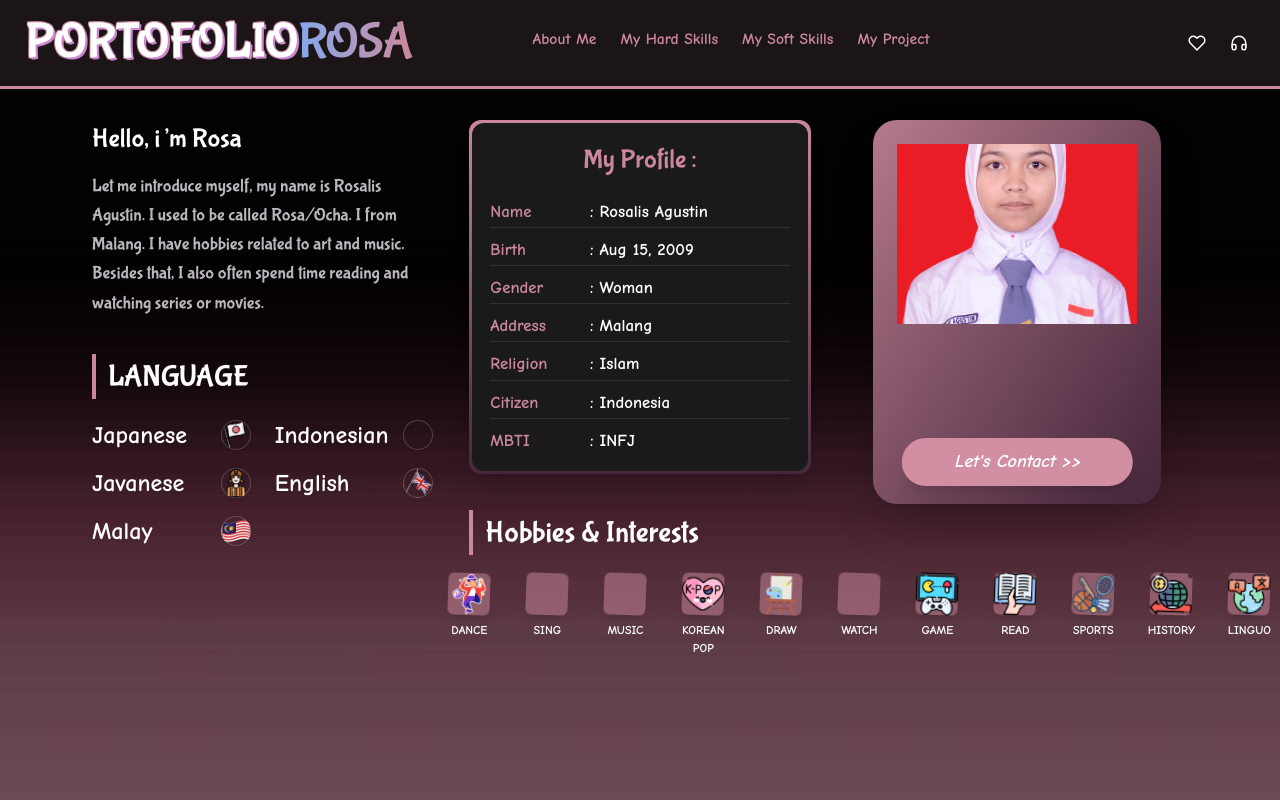
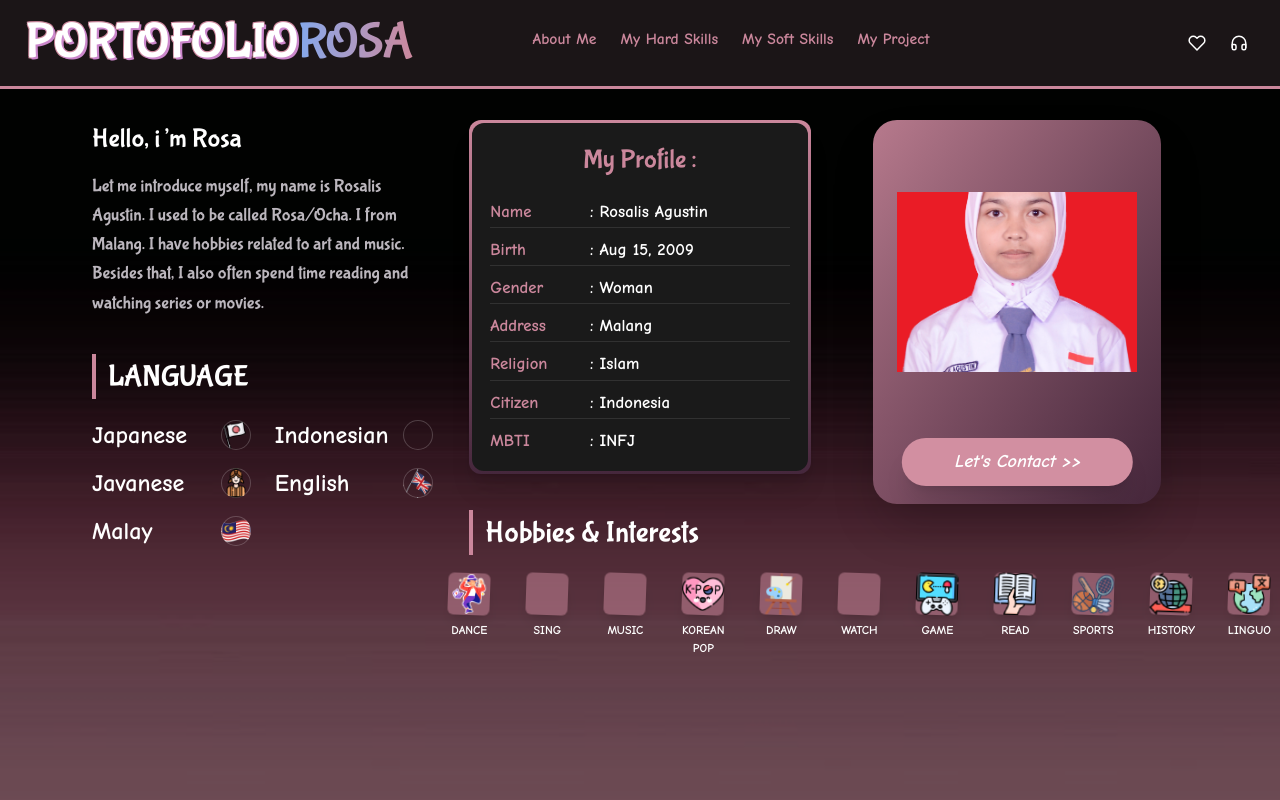
Before and after one commit to RosealievPie-Zephyra/Portofolio-Figma, a website: page index.html in a window 1280 px wide. Shown: the top 800 px of the page. Drawn offline with nearby package versions, Linux system fonts and the light colour scheme; a web font is replaced by a local one.

Commit message:
Update background image position in index.html
Adjust background image position in index.html.

```diff
--- a/index.html
+++ b/index.html
@@ -248,7 +248,7 @@
                     <div class="absolute inset-0 bg-gradient-to-br from-[#cb879c] to-[#45273c] opacity-90"></div>
 
                     <div class="absolute inset-0 bg-center bg-cover group-hover:scale-105 transition-transform duration-700"
-                        style="background-image: url('images-profile/Rosalis.JPG'); width: 20rem; height: 15rem; top: 2rem; left: 2rem;">
+                        style="background-image: url('images-profile/Rosalis.JPG'); width: 20rem; height: 15rem; top: 6rem; left: 2rem;">
                     </div>
 
                     <div id="contact-trigger-point" class="relative mt-6 h-20 w-full">
```
